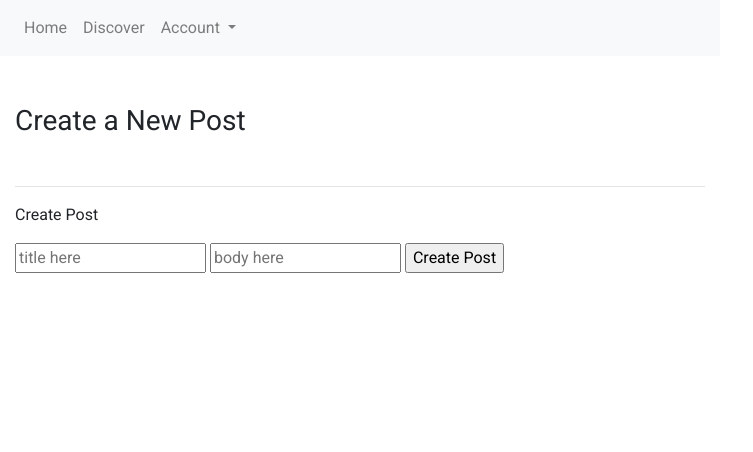
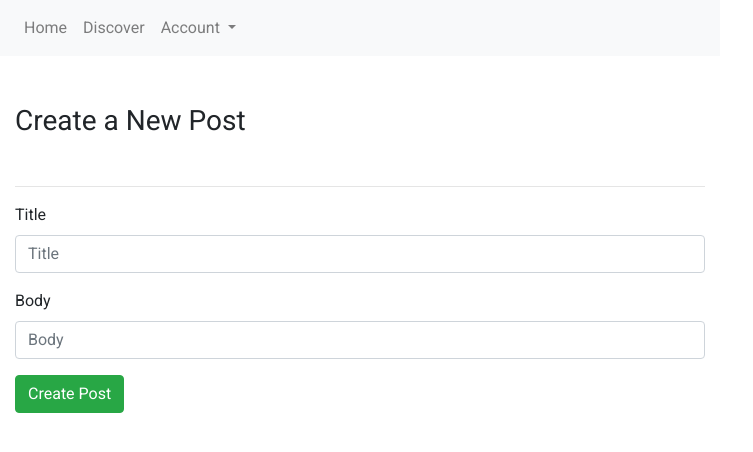
Before and after one commit to gracejiang/heppi, a Django app: page /new_post/ in a window 1280 px wide. Shown: the top 452 px of the page, without its empty margins (0-753 px from the left). Run offline with Django 3.2, Linux system fonts and the light colour scheme; some libraries are stand-ins or nearby versions.

Commit message:
finished styling~

```diff
--- a/main/templates/new_post.html
+++ b/main/templates/new_post.html
@@ -11,14 +11,20 @@
     <br>
     <hr/>
 
-    <form method="POST" action="/">
+    <form>
         {% csrf_token %}
-        <p>Create Post</p>
-        <input name="title" placeholder="title here" />
-        <input name="body" placeholder="body here" />
-        <input type="submit" value="Create Post"/>
+        <div class="form-group">
+                <label for="exampleTitle">Title</label>
+                <input name="title" type="text" class="form-control" id="exampleTitle" placeholder="Title">
+        </div>
+        <div class="form-group">
+            <label for="exampleBody">Body</label>
+            <input name="body" type="text" class="form-control" id="exampleBody" placeholder="Body">
+        </div>
+        <button type="submit" class="btn btn-success">Create Post</button>
     </form>
 
 
 
+
 {% endblock %}
```
Also changed, not shown: main/templates/user.html (+12 -10 lines), db.sqlite3.
